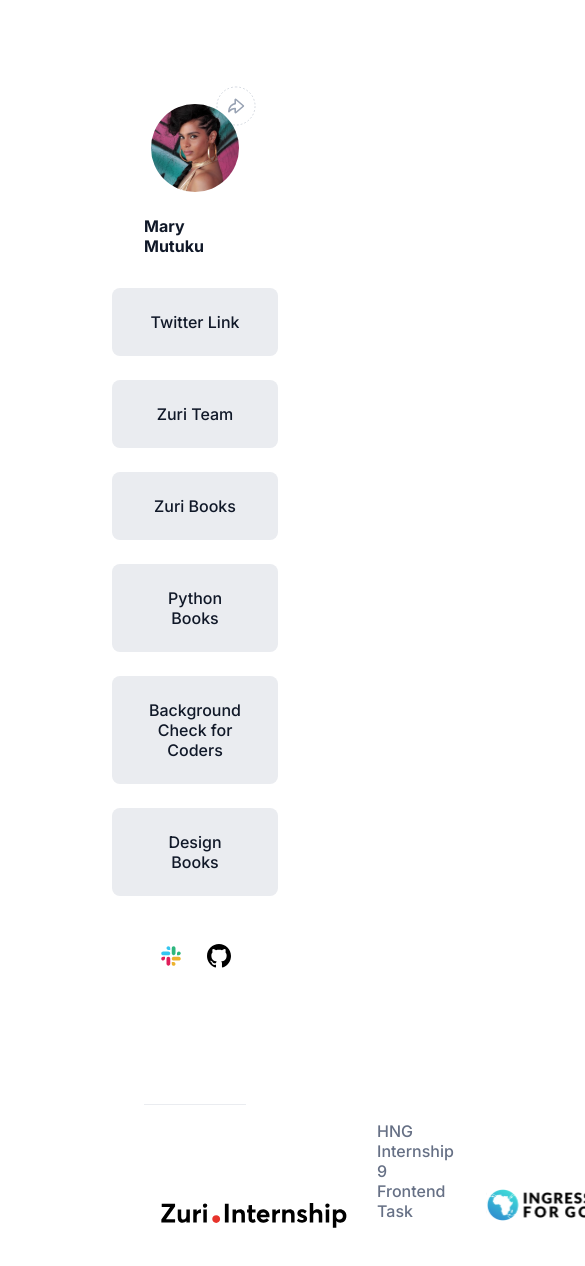
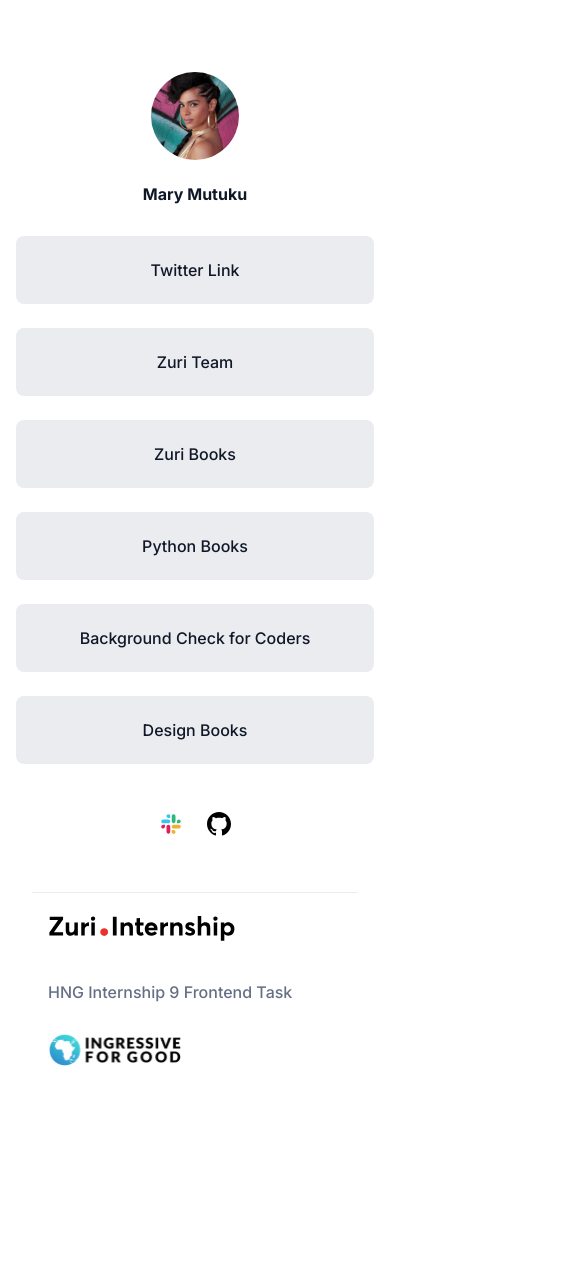
Before and after one commit to Mally13/hngistage1, a React (Create React App) app: page / in a window 390 px wide. Shown: the top 1266 px of the page, 585 px wide, since content can reach past the window. After the commit the page ends 1074 px from the top, so only its background shows below. Built offline with nearby package versions, Linux system fonts and the light colour scheme.

Commit message:
responsiveness and active states

```diff
--- a/src/App.css
+++ b/src/App.css
@@ -55,10 +55,69 @@
   width: 40px;
   height: 40px;
 }
+.share:before {
+  content: attr(data-text);
+  /* here's the magic */
+  position:absolute;
+
+  /* vertically center */
+  top:50%;
+  transform:translateY(-50%);
+
+  /* move to left */
+  right:100%;
+  margin-right:15px; /* and add a small left margin */
+
+  /* basic styles */
+  width:100px;
+  padding:8px;
+  border-radius:10px;
+  background:var(--color-grey900);
+  color: var(--color-baseWhite);
+  text-align:center;
+
+
+  display:none; /* hide by default */
+}
+.share:after {
+  content: "";
+  position:absolute;
+
+  /* position tooltip correctly */
+  right:100%;
+  margin-right:-5px;
+
+  /* vertically center */
+  top:50%;
+  transform:translateY(-50%);
+
+  /* the arrow */
+  border:15px solid var(--color-grey900);
+  border-color: transparent transparent transparent var(--color-grey900);
+
+  display:none;
+}
+.share:hover:before, .share:hover:after{
+  display:block;
+}
+.share:active:before, .share:active:after{
+  display:block;
+}
+.share:hover .share-overlay{
+  cursor: pointer;
+  opacity: .5;
+  }
+
+
+
+
 #share__img{
   display: block;
   width: 100%;
   height: 100%;
+}
+#sharemobile__img{
+  display: none;
 }
 .share-overlay{
   position: absolute;
@@ -72,10 +131,12 @@
   width: 100%;
   opacity: 0;
   transition: .3 ease;
-  background:url(./images/share_button_mobile.svg) no-repeat center;
+  background:var(--color-grey300);
+  border-radius: 50%;
 }
+
 .share:active .share-overlay{
-  opacity: 1;
+  opacity: .5;
 }
 .profile-img{
   position: relative;
@@ -105,7 +166,7 @@
   transition: .3 ease;
   background:linear-gradient(0deg, rgba(52, 64, 84, 0.75), rgba(52, 64, 84, 0.75)), url(./images/camera.svg) no-repeat bottom ;
 }
-.share:hover .overlay{
+.profile-img:hover .overlay{
   opacity: 1;
 }
 
@@ -195,3 +256,91 @@
   max-width: 132.2px;
   align-self: flex-end;
 }
+/* Media Query For Tablet & phone */
+@media only screen and (max-width: 955px) {
+.App{
+  margin: auto 32px;
+  display:flex;
+  flex-direction: column;
+  height: 100%;
+  padding: 0 ;
+
+}
+
+
+.profile{
+    width:100%;
+    display: flex;
+    flex-direction: column;
+    align-items: center;
+    margin-top: 32px;
+    margin-bottom: 32px;
+    height: 15%;
+}
+a.link{
+  background-color: var(--color-grey200);
+  color: var(--color-grey900);
+  font-weight: var(--font-weight-medium);
+  text-decoration: none;
+  width: 100%;
+  padding: 24px 16px;
+  margin-bottom: 24px;
+  border-radius: 8px;
+  text-align: center;
+  white-space: nowrap;
+ }
+ .socials-container {
+  width: 100%;
+  margin-bottom: 32px;
+  display: flex;
+  flex-direction: row;
+  justify-content: center;
+  height: 5%;
+  padding: 24px 0;
+}
+ .footer{
+  height: 15%;
+  padding: 0;
+  width: 100%;
+
+ }
+ .border-top {
+  width: 100%;
+  border-top: 1px solid var(--color-grey200);
+  display: flex;
+  flex-direction: row;
+  justify-content: space-between;
+  flex-wrap: wrap;
+}
+ .footer-link{
+  width:100%;
+  margin: 16px 16px;
+  display: flex;
+ }
+ a#footer-hng {
+  color: var(--color-grey500);
+  font-weight: var(--font-weight-medium);
+  padding: 16px 0 0 0;
+  align-self: flex-end;
+  white-space: nowrap;
+  max-width: 213px;
+}
+#footer-zuri{
+  max-height: 25px;
+  max-width: 140px;
+  align-self: flex-end;
+}
+#footer-i4g{
+  max-height: 24px;
+  max-width: 99.2px;
+  align-self: flex-end;
+}
+#share__img{
+  display: none;
+}
+#sharemobile__img{
+  display: block;
+  width: 100%;
+  height: 100%;
+}
+}
```
